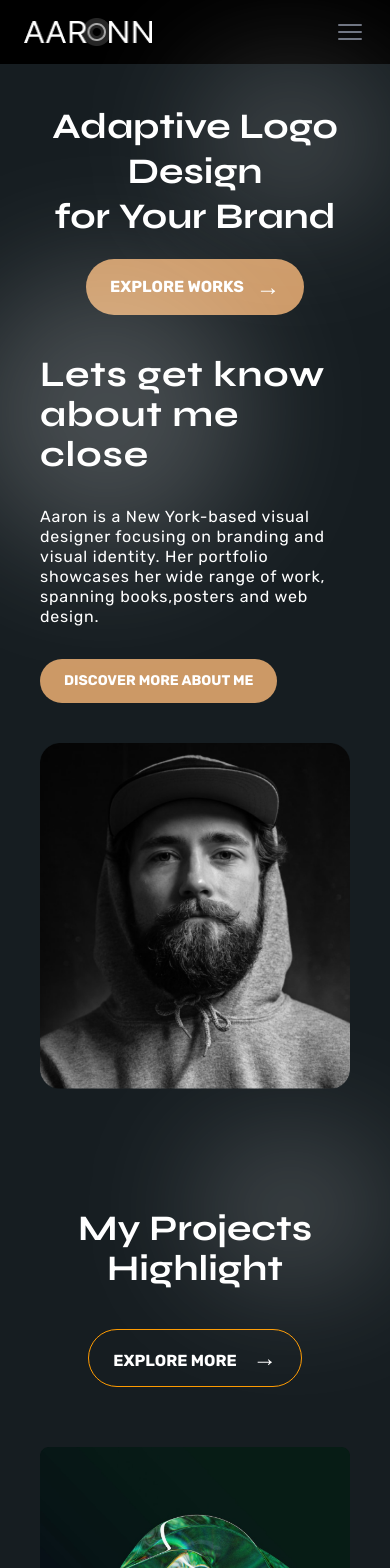
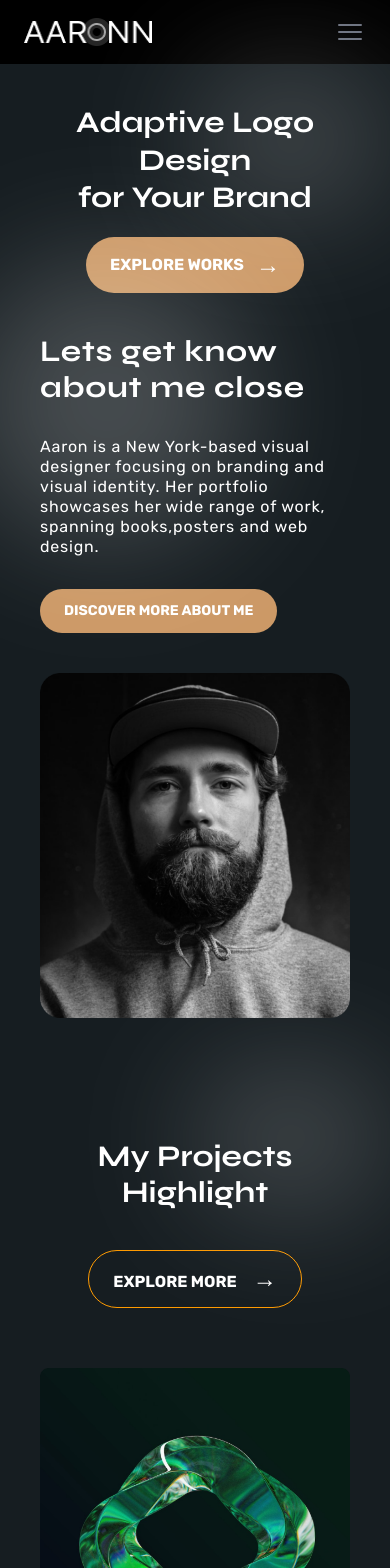
Before and after one commit to sriharirajaboina/portfolio-mine, a Next.js app: page /HomePage in a window 390 px wide. Shown: the top 1568 px of the page. Built offline with nearby package versions, Linux system fonts and the light colour scheme.

Commit message:
modification

```diff
--- a/app/HomePage/page.tsx
+++ b/app/HomePage/page.tsx
@@ -14,7 +14,7 @@ const HomePage = () => {
         className="relative text-center py-10 md:py-25">
             <div className="absolute w-48 h-36 md:w-72 md:h-72 opacity-70 rounded-full bg-[#ffffff]/30 blur-3xl
             left-1/2 top-1"></div>
-            <h1 className="text-4xl sm:text-5xl md:text-7xl font-bold leading-tight
+            <h1 className="text-3xl sm:text-4xl md:text-6xl xl:text-7xl font-bold leading-tight
              text-[#ffffff]">
                 Adaptive Logo Design
                 <br/>for Your Brand
@@ -37,7 +37,7 @@ const HomePage = () => {
                 initial={{opacity:0,x:-50}}
                 whileInView={{opacity:1,x:0}}
                 transition={{duration:0.6,delay:0.2}}
-                className="text-4xl sm:text-5xl font-bold md:text-7xl tracking-wide leading-tighter">
+                className="text-3xl sm:text-4xl font-bold md:text-6xl xl:text-7xl tracking-wide leading-tighter">
                     Lets get know about me close
                 </motion.h2>
                 <motion.p
@@ -95,7 +95,7 @@ const HomePage = () => {
                     initial={{opacity:0,y:30}}
                     whileInView={{opacity:1,y:0}}
                     transition={{duration:0.6,delay:0.2}}
-                    className="text-center text-4xl sm:text-5xl md:text-7xl font-bold my-10">
+                    className="text-center text-3xl sm:text-4xl md:text-6xl xl:text-7xl font-bold my-10">
                         My Projects Highlight
                     </motion.h2>
                 <div className="text-center flex item-center justify-center">
```
